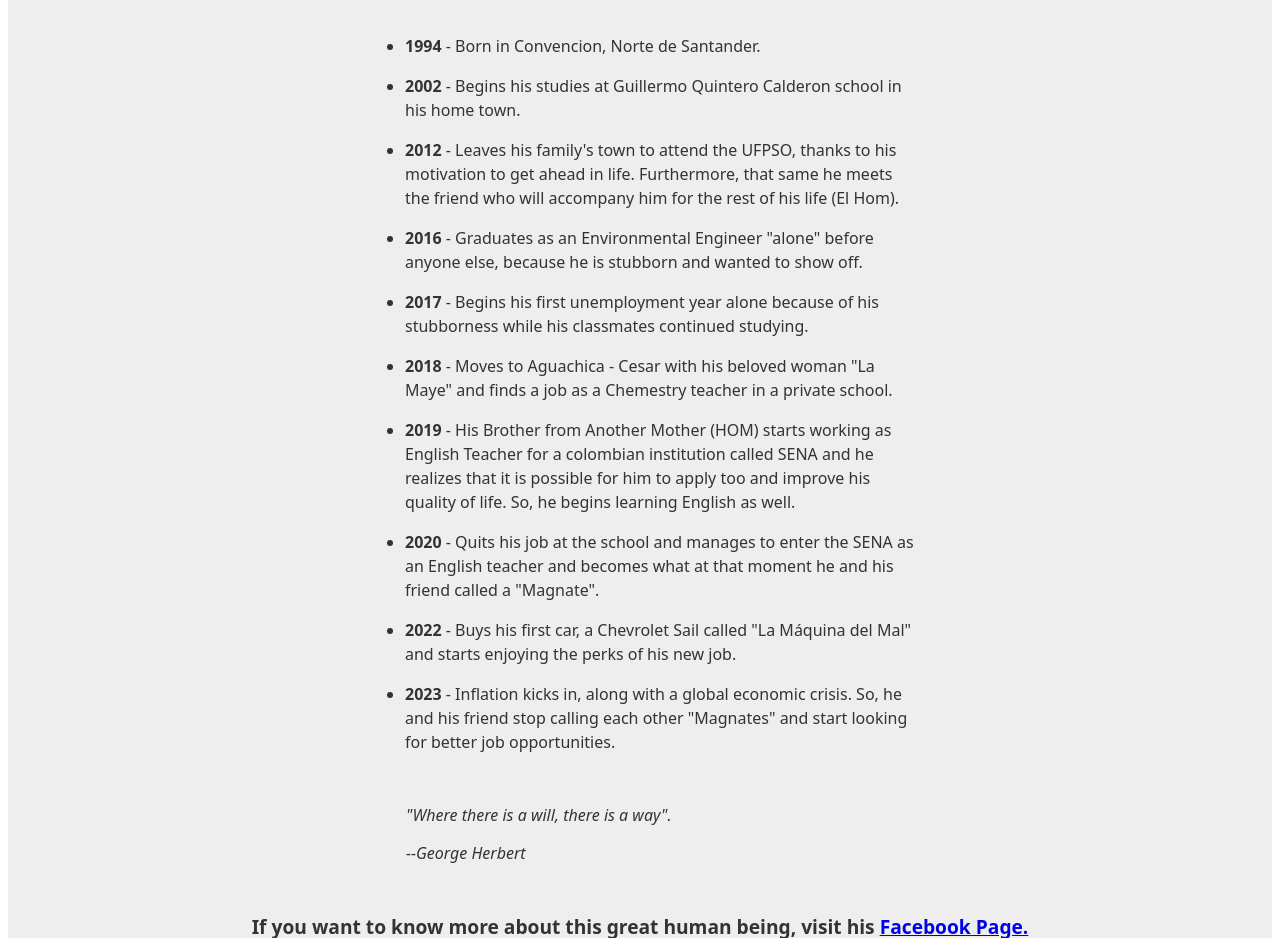
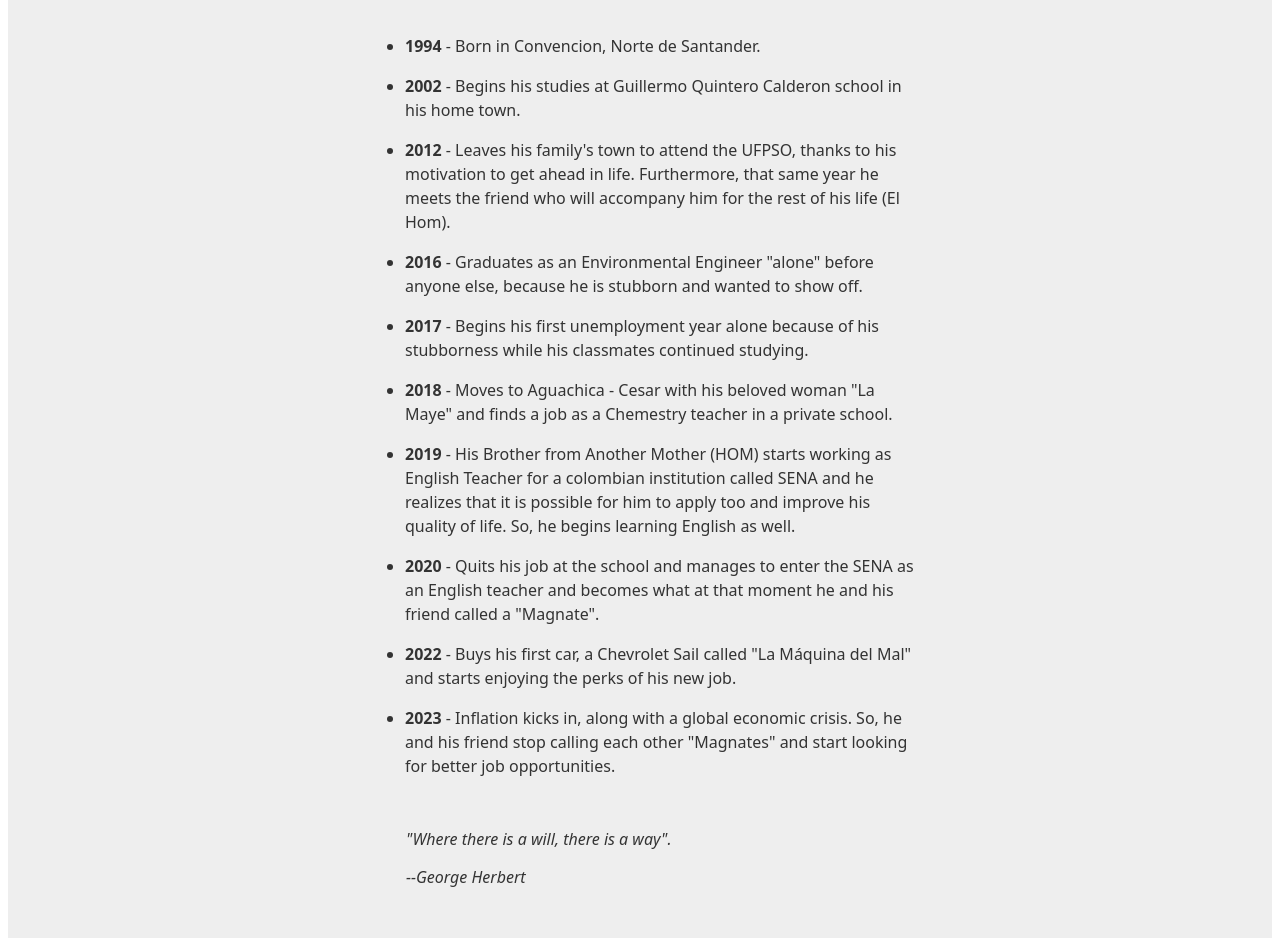
Before and after one commit to Kuriarare/elhomtributepage.github.io, a plain HTML site: page index.html in a window 1280 px wide. Shown: the part 840-1778 px from the top of the page. Drawn offline with Linux system fonts and the light colour scheme.

Commit message:
Add files via upload

```diff
--- a/index.html
+++ b/index.html
@@ -34,7 +34,7 @@
           <li>
             <strong>2012</strong> - Leaves his family's town to attend the
             UFPSO, thanks to his motivation to get ahead in life. Furthermore,
-            that same he meets the friend who will accompany him for the rest of
+            that same year he meets the friend who will accompany him for the rest of
             his life (El Hom).
           </li>
           <li>
```
